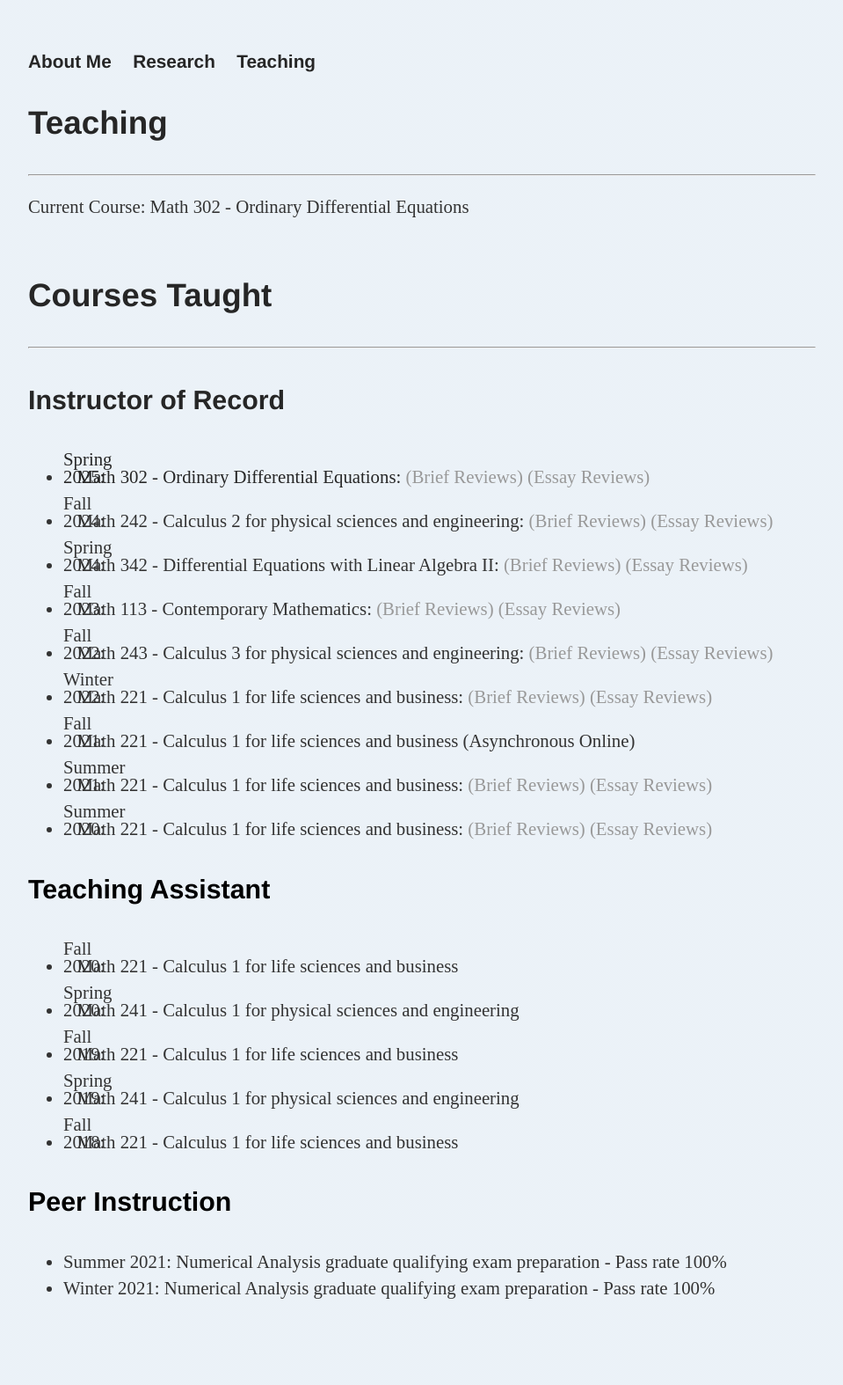
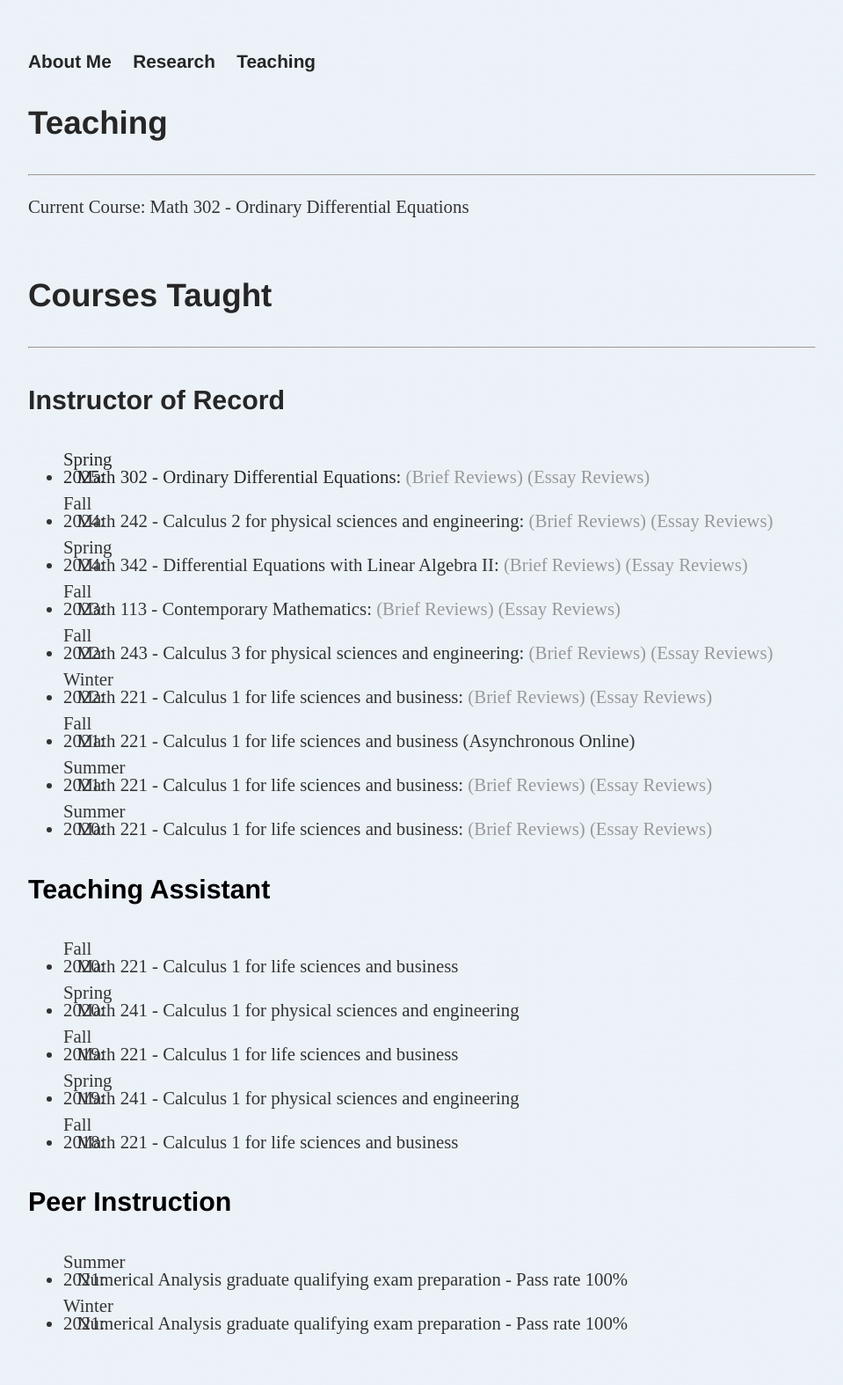
Before and after one commit to dhayes95/dhayes95.github.io, a Jekyll site: the page built from teaching/index.html, in a window 1280 px wide. Shown: the whole page at 88% size, without its empty margins (160-1119 px from the left). Built offline with Jekyll 4.4.1, drawn with Linux system fonts in a browser that asks for light colours; before the commit the page ends 1534 px from its top, so only the background shows below that.

Commit message:
Update index.html

```diff
--- a/teaching/index.html
+++ b/teaching/index.html
@@ -52,8 +52,8 @@ title: Teaching
 			</ul>
 			<h4>Peer Instruction</h4>
 			<ul>
-				<li style="font-size:1em">Summer 2021: Numerical Analysis graduate qualifying exam preparation - Pass rate 100%</li>
-				<li style="font-size:1em">Winter 2021: Numerical Analysis graduate qualifying exam preparation - Pass rate 100%</li>
+				<li style="font-size:1em"><span class="sem-label">Summer 2021:</span> Numerical Analysis graduate qualifying exam preparation - Pass rate 100%</li>
+				<li style="font-size:1em"><span class="sem-label">Winter 2021:</span> Numerical Analysis graduate qualifying exam preparation - Pass rate 100%</li>
 			</ul>
 
 		</div>
```
